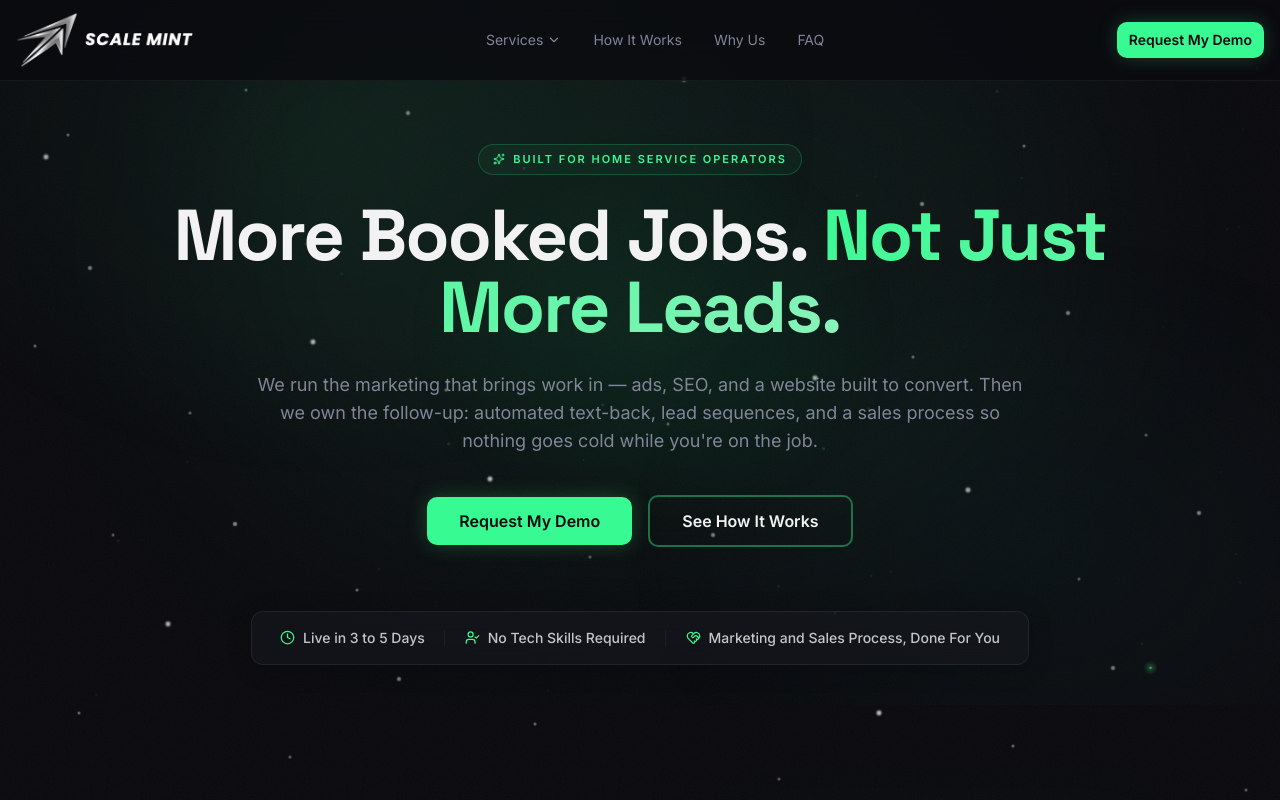
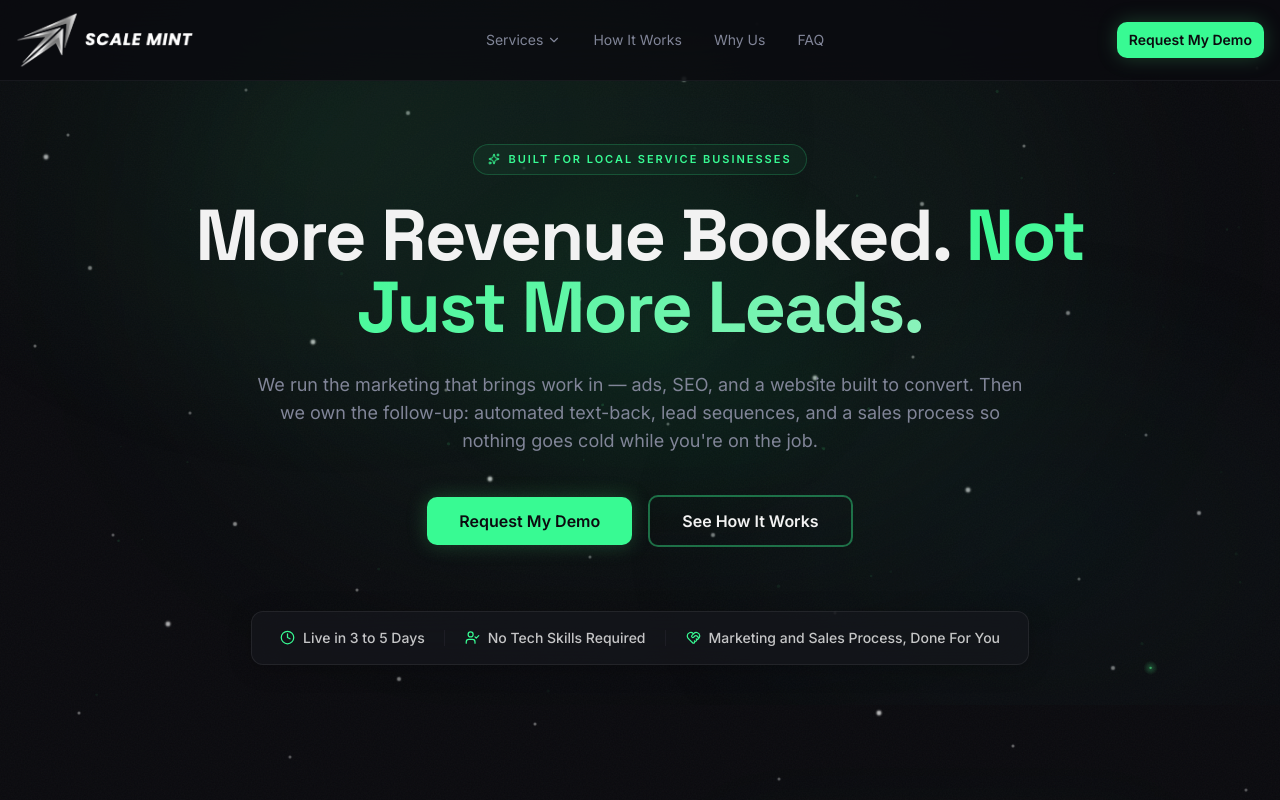
Before and after one commit to jcdammert/scale-mint, a Next.js app: page / in a window 1280 px wide. Shown: the top 800 px of the page. Built offline with nearby package versions, Linux system fonts and the light colour scheme.

Commit message:
Hero: update eyebrow tag and headline
- Eyebrow: 'Built for Home Service Operators' → 'Built for Local Service Businesses'
- Headline: 'More Booked Jobs.' → 'More Revenue Booked.'

Co-Authored-By: Claude Sonnet 4.6 <noreply@anthropic.com>

```diff
--- a/src/components/HeroSection.tsx
+++ b/src/components/HeroSection.tsx
@@ -39,7 +39,7 @@ const HeroSection = () => {
         >
           <Sparkles size={12} className="text-primary" />
           <span className="text-[11px] font-semibold uppercase tracking-[0.18em] text-primary">
-            Built for Home Service Operators
+            Built for Local Service Businesses
           </span>
         </motion.div>
 
@@ -49,7 +49,7 @@ const HeroSection = () => {
           transition={{ duration: 0.7 }}
           className="mx-auto max-w-5xl font-heading text-4xl font-bold leading-[1.05] tracking-tight text-foreground md:text-6xl lg:text-7xl"
         >
-          More Booked Jobs.{" "}
+          More Revenue Booked.{" "}
           <span className="text-gradient">Not Just More Leads.</span>
         </motion.h1>
 
```
